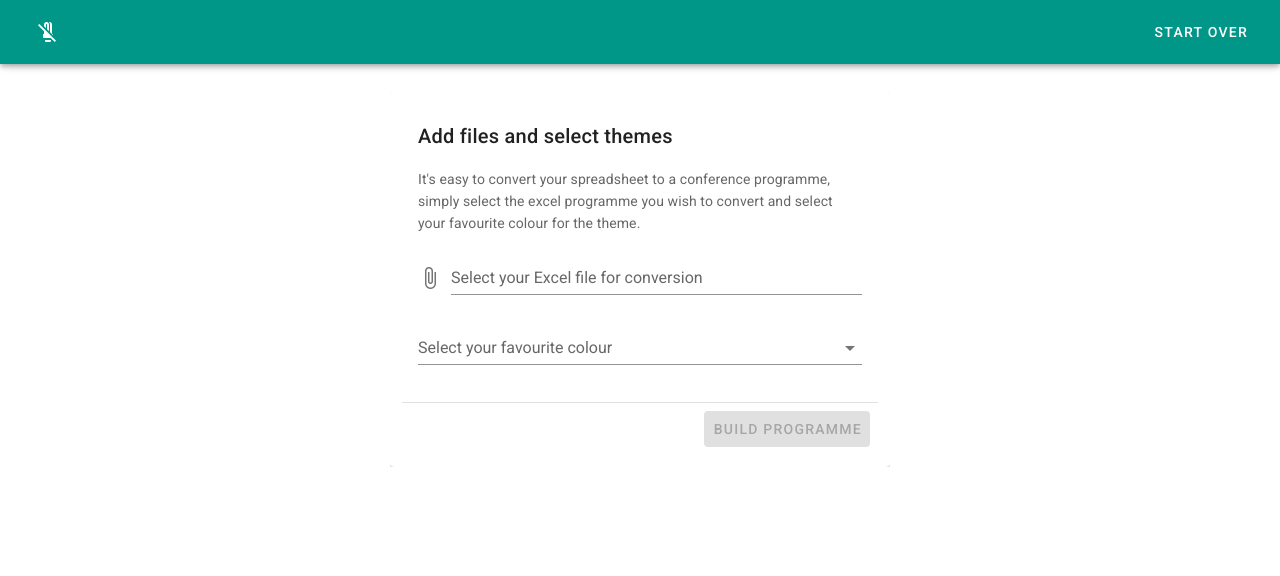
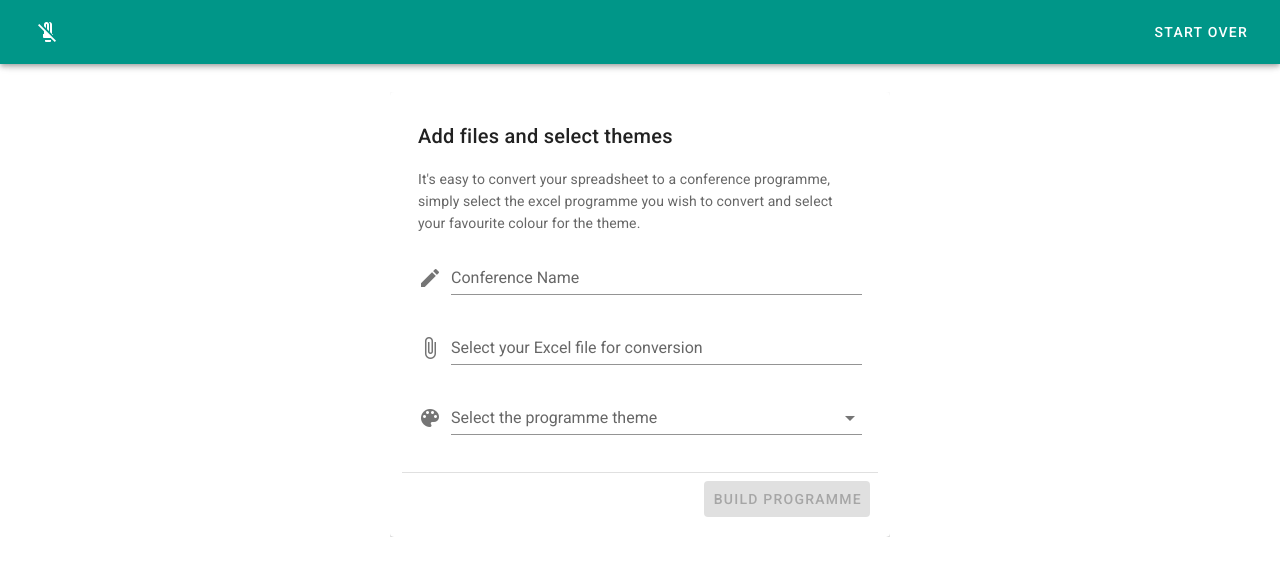
Before and after one commit to eddie-atkinson/CITS3200, a Vue app in the folder conference-app/: page /build in a window 1280 px wide. Shown: the top 576 px of the page. Built offline with nearby package versions, Linux system fonts and the light colour scheme.

Commit message:
adds conference name to form, adds icons for form fields, moves form data into object

```diff
--- a/conference-app/src/views/Build.vue
+++ b/conference-app/src/views/Build.vue
@@ -29,6 +29,13 @@
                   simply select the excel programme you wish to convert and select your
                   favourite colour for the theme.
                 </p>
+                <v-text-field
+                label='Conference Name'
+                prepend-icon='mdi-pencil'
+                :rules='[validation.required]'
+                v-model='formData.confName'
+                >
+                </v-text-field>
                 <v-file-input
                 label='Select your Excel file for conversion'
                 accept='.xlsx'
@@ -39,10 +46,11 @@
                 </v-file-input>
                 <v-select
                 :items='colours'
-                v-model='favouriteColour'
+                v-model='formData.themeColour'
                 id='colour-input-field'
                 :rules='[validation.required]'
-                label='Select your favourite colour'
+                prepend-icon='mdi-palette'
+                label='Select the programme theme'
                 >
                 </v-select>
               </v-card-text>
@@ -75,7 +83,7 @@
                 Download your files
               </v-card-title>
               <v-card-text>
-                <a :href='htmlBlob' :download="`${fileName}.html`">
+                <a :href='htmlBlob' :download="`${formData.fileName}.html`">
                   <v-chip
                   class='grey--lighten-3 pa-4'
                   >
@@ -85,7 +93,7 @@
                     >
                       mdi-download
                     </v-icon>
-                      {{ fileName }}
+                      {{ formData.fileName }}
                   </v-chip>
                 </a>
               </v-card-text>
@@ -124,7 +132,6 @@ export default {
       htmlBlob: null,
       error: false,
       errorMsg: '',
-      fileName: '',
       loading: false,
       colours: [
         'Blue',
@@ -132,7 +139,12 @@ export default {
         'Turquoise',
         'Green',
       ],
-      favouriteColour: '',
+      formData: {
+        themeColour: '',
+        confName: '',
+        fileName: '',
+        excelData: null,
+      },
       validation: {
         required: (value) => !!value || 'This field is required',
         fileName: (value) => value === undefined || value.name.endsWith('.xlsx') || 'Files must be .xlsx',
@@ -146,15 +158,14 @@ export default {
       // Check if they've deleted a selection and return immediately
       if (!file) return;
       // Strip the file extension from the file name
-      this.fileName = file.name.replace(new RegExp('\\..*', 'i'), '');
+      this.formData.fileName = file.name.replace(new RegExp('\\..*', 'i'), '');
       // Reset the error state on new file upload
       this.error = false;
       const reader = new FileReader();
       this.loading = true;
       reader.onload = (event) => {
         try {
-          // this.htmlData = excelToHTML(event.target.result, this.favouriteColour);
-          this.excelData = event.target.result;
+          this.formData.excelData = event.target.result;
         } catch (err) {
           this.error = true;
           this.errorMsg = err;
@@ -170,7 +181,7 @@ export default {
     },
     buildProgramme() {
       this.step += 1;
-      this.htmlData = excelToHTML(this.excelData, this.favouriteColour);
+      this.htmlData = excelToHTML(this.formData);
       const blob = new Blob([this.htmlData], {
         type: 'text/plain',
       });
@@ -180,7 +191,7 @@ export default {
       window.URL.revokeObjectURL(this.htmlBlob);
     },
     getFileNames(ext) {
-      return `${this.fileName}.${ext}`;
+      return `${this.formData.fileName}.${ext}`;
     },
     goBack() {
       this.step -= 1;
```
